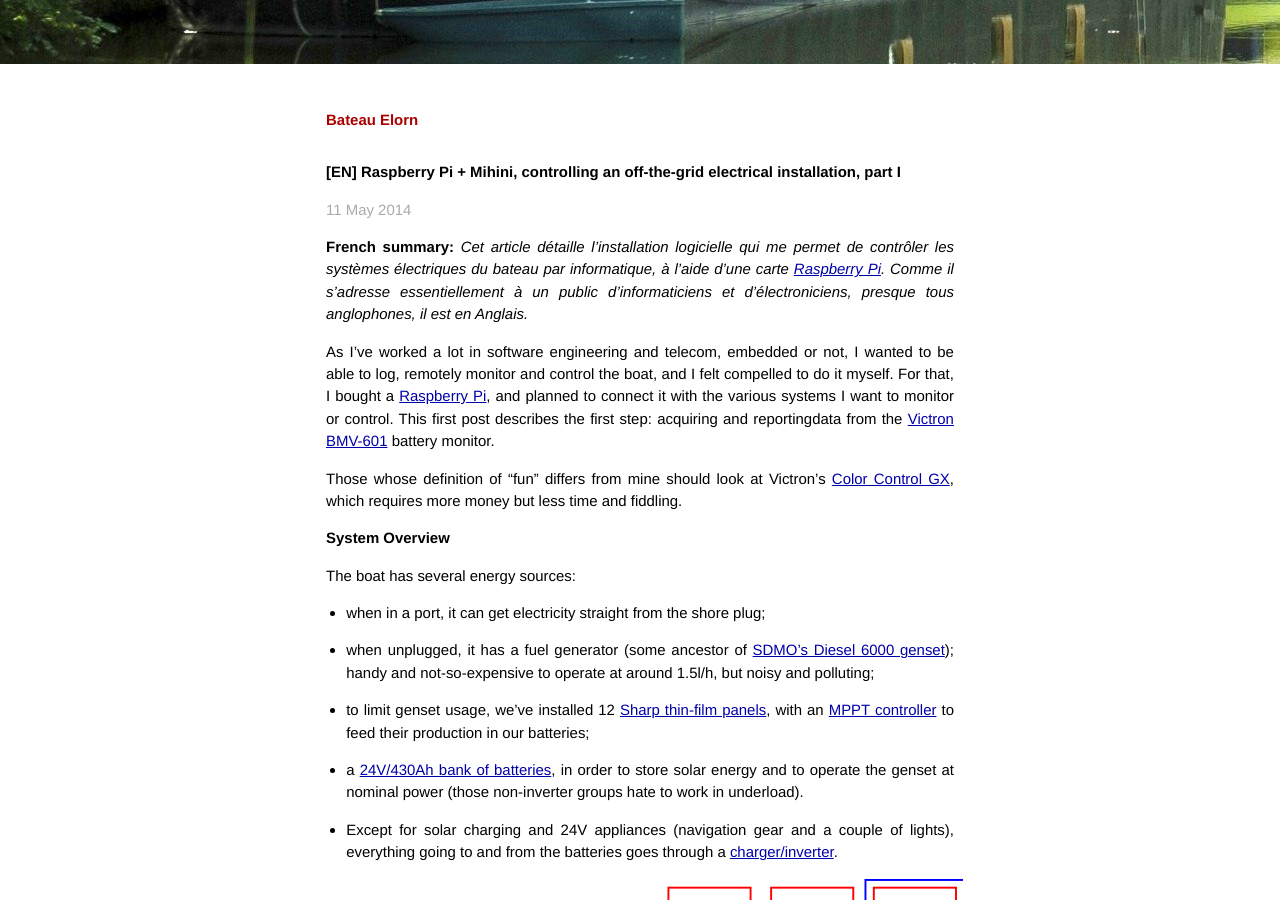
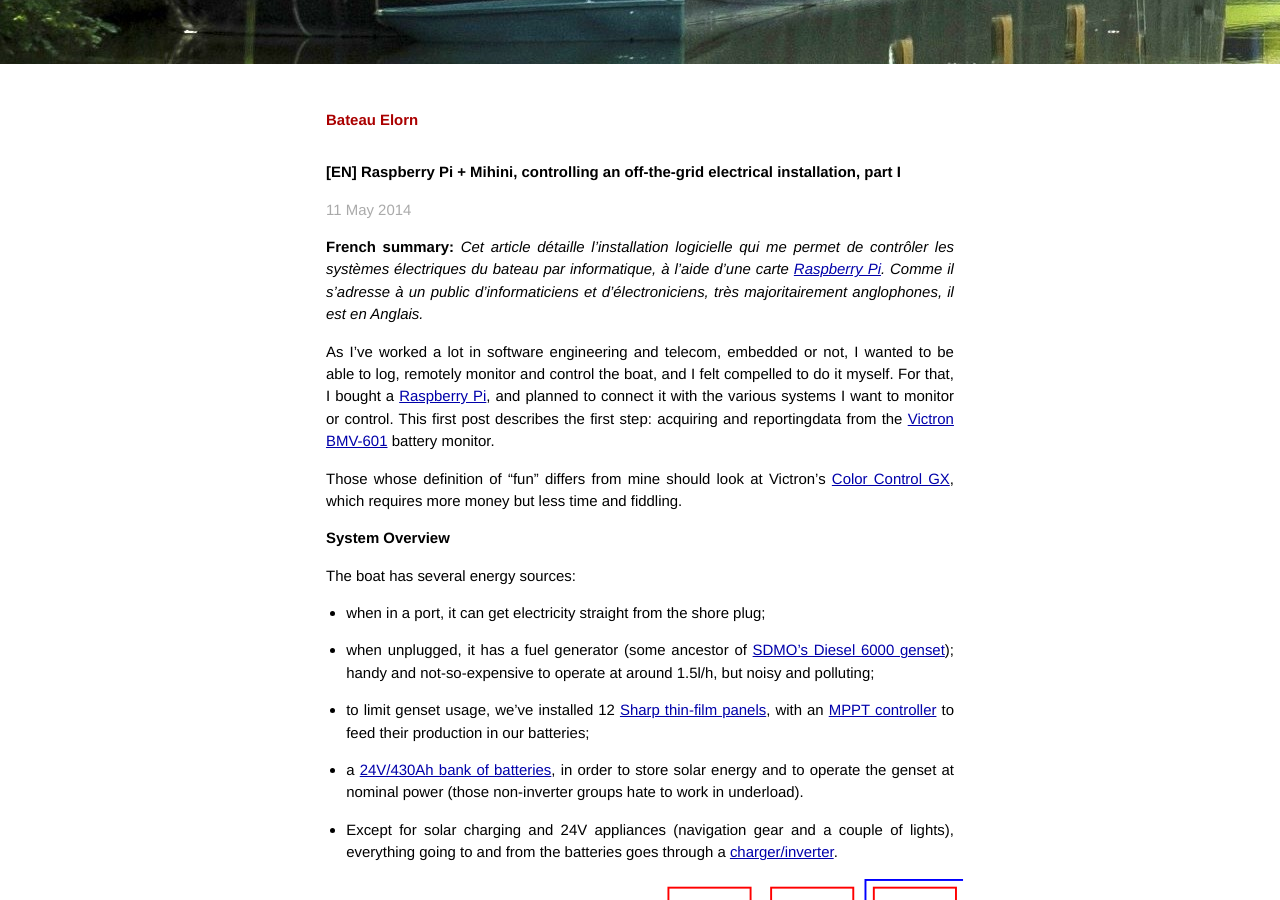
Before and after one commit to fab13n/elorn, a Jekyll site: the page built from _posts/2014-05-11-raspi-1.markdown, in a window 1280 px wide and 900 px high, scrolled down 384 px. Built offline with Jekyll 4.4.1, drawn with Linux system fonts in a browser that asks for light colours; Markdown is read by kramdown in place of the engine named in the settings.

Commit message:
french summaries for english posts

```diff
--- a/_posts/2014-05-11-raspi-1.markdown
+++ b/_posts/2014-05-11-raspi-1.markdown
@@ -6,11 +6,11 @@
 ---
 
 **French summary:** _Cet article détaille l'installation logicielle
-   qui me permet de contrôler les systèmes électriques du bateau par
-   informatique, à l'aide d'une carte
-   [Raspberry Pi](http://www.raspberrypi.org). Comme il s'adresse
-   essentiellement à un public d'informaticiens et d'électroniciens,
-   presque tous anglophones, il est en Anglais._
+qui me permet de contrôler les systèmes électriques du bateau par
+informatique, à l'aide d'une carte
+[Raspberry Pi](http://www.raspberrypi.org). Comme il s'adresse à un
+public d'informaticiens et d'électroniciens, très majoritairement
+anglophones, il est en Anglais._
 
 As I've worked a lot in software engineering and telecom, embedded or
 not, I wanted to be able to log, remotely monitor and control the
```
